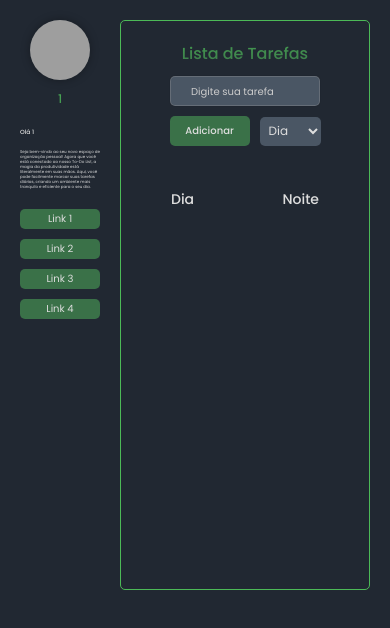
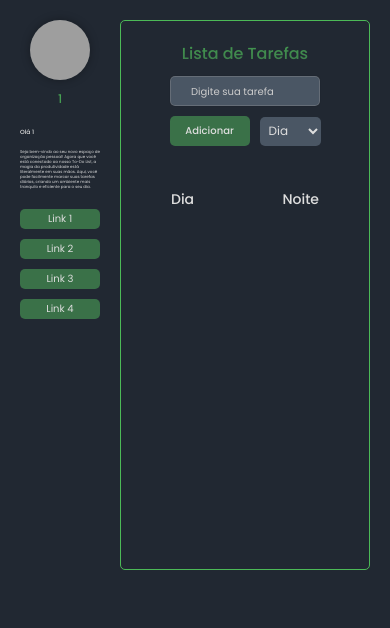
Before and after one commit to mThsDias/To-Do-List, a React (Vite) app: page /user/1 in a window 390 px wide. Shown: the top 628 px of the page. Built offline with nearby package versions, Linux system fonts and the light colour scheme; grey boxes are pictures that could not be loaded.

Commit message:
style: modified height container-task

```diff
--- a/src/pages/User/User.css
+++ b/src/pages/User/User.css
@@ -81,7 +81,7 @@
 
 .container-task {
   width: 680px;
-  height: 720px;
+  height: 690px;
   border: 1px solid #4cba57;
   border-radius: 5px;
 }
@@ -528,7 +528,7 @@
 
   .container-task {
     width: 250px;
-    height: 570px;
+    height: 550px;
   }
 
   .card-tasks {
```
